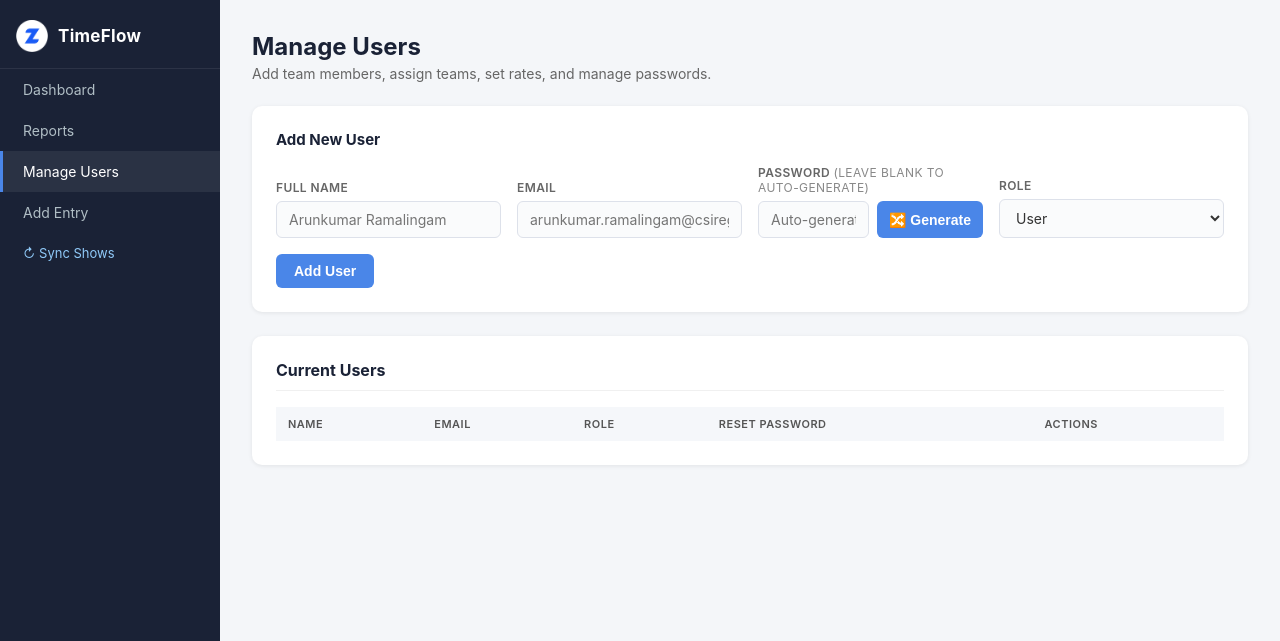
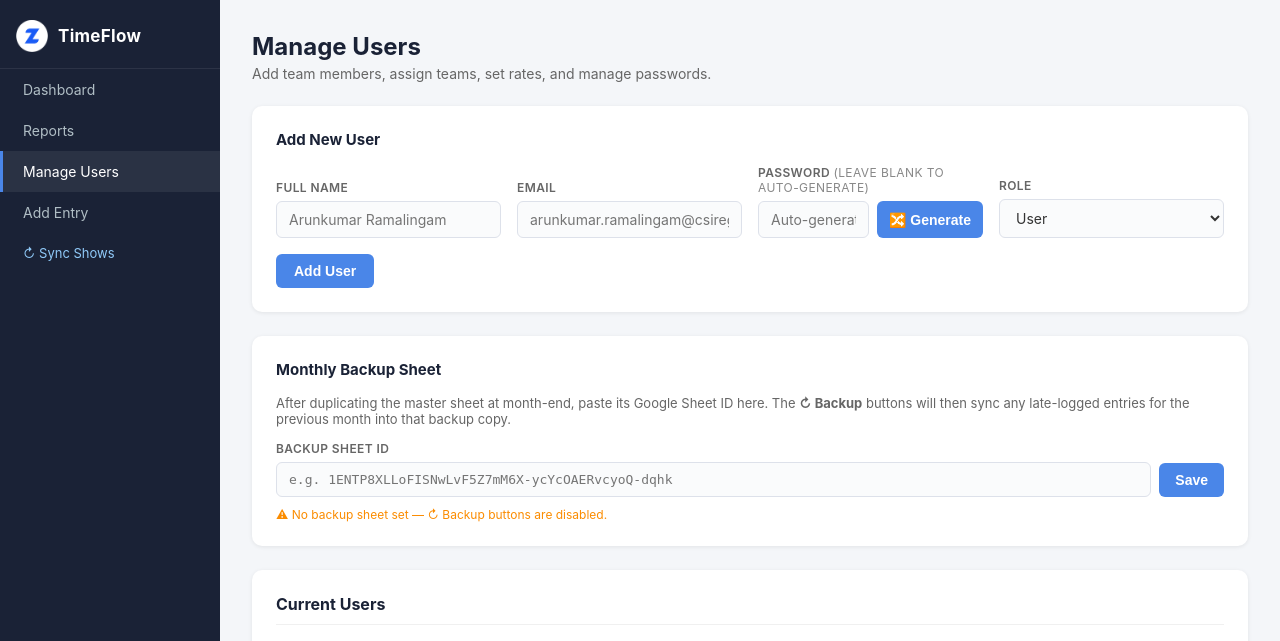
Before and after one commit to KirthiArun/timesheet-app, a Flask app: page /admin/users in a window 1280 px wide. Shown: the top 641 px of the page. Run offline with Flask 3, Linux system fonts and the light colour scheme; the visitor is signed in with stand-in values (Sample User, id 1); data comes from the database, SQL or seed files in the repository; data that the repository does not hold is empty; parts of the project's set-up code (start-up, migrations or seed data) failed here and were passed over; some libraries are stand-ins or nearby versions.

Commit message:
Backup on 1st of every month and sync missed entries to backup sheet from then on

```diff
--- a/app.py
+++ b/app.py
@@ -66,6 +66,34 @@ def db_execute(conn, sql, params=()):
         cur.execute(sql, params)
         return cur
     return conn.execute(sql, params)
+
+def get_setting(key, default=""):
+    conn = get_db()
+    row  = db_execute(conn, "SELECT value FROM app_settings WHERE key = ?", (key,)).fetchone()
+    conn.close()
+    return row["value"] if row else default
+
+def set_setting(key, value):
+    conn = get_db()
+    if DATABASE_URL:
+        db_execute(conn, """
+            INSERT INTO app_settings (key, value) VALUES (%s, %s)
+            ON CONFLICT (key) DO UPDATE SET value = EXCLUDED.value
+        """, (key, value))
+    else:
+        db_execute(conn, """
+            INSERT OR REPLACE INTO app_settings (key, value) VALUES (?, ?)
+        """, (key, value))
+    conn.commit()
+    conn.close()
+
+def prev_month_range_ist():
+    """(first_day_str, last_day_str) for the previous calendar month in IST."""
+    today_ist     = (datetime.utcnow() + timedelta(hours=5, minutes=30)).date()
+    first_of_curr = today_ist.replace(day=1)
+    last_of_prev  = first_of_curr - timedelta(days=1)
+    first_of_prev = last_of_prev.replace(day=1)
+    return first_of_prev.isoformat(), last_of_prev.isoformat()
 
 def column_exists(conn, table_name, column_name):
     if DATABASE_URL:
@@ -151,6 +179,11 @@ def init_db():
             notification_type TEXT NOT NULL DEFAULT 'warning',
             is_read           TEXT NOT NULL DEFAULT 'N',
             created_at        TEXT NOT NULL
+        )""")
+        cur.execute("""
+        CREATE TABLE IF NOT EXISTS app_settings (
+            key   TEXT PRIMARY KEY,
+            value TEXT NOT NULL DEFAULT ''
         )""")
 
     else:
@@ -214,6 +247,11 @@ def init_db():
             is_read TEXT NOT NULL DEFAULT 'N', created_at TEXT NOT NULL,
             FOREIGN KEY(user_id) REFERENCES users(user_id)
         )""")
+        cur.execute("""
+        CREATE TABLE IF NOT EXISTS app_settings (
+            key   TEXT PRIMARY KEY,
+            value TEXT NOT NULL DEFAULT ''
+        )""")
 
     # Seed admin user
     p = get_placeholder()
@@ -932,7 +970,8 @@ def monthly():
         week_days    = []
         flat_entries = []
         week_logged  = 0
-        week_req     = 0
+        week_cap     = 0   # full week capacity (all working days in month)
+        week_req     = 0   # elapsed working days only (for on-track badge)
 
         for i in range(5):
             d = w_start + timedelta(days=i)
@@ -942,8 +981,9 @@ def monthly():
                 continue
 
             total = day_totals.get(d.isoformat(), 0)
+            week_cap += 8               # always accumulate full capacity
             if d <= today:
-                week_req += 8
+                week_req += 8           # only elapsed days count as "required"
             week_logged += total
 
             if d > today:
@@ -976,20 +1016,28 @@ def monthly():
                 "days":       week_days,
                 "entries":    flat_entries,
                 "logged":     week_logged,
-                "required":   week_req,
+                "capacity":   week_cap,   # shown in header (full week)
+                "required":   week_req,   # used for on-track badge
                 "is_current": w_start == cur_monday,
             })
 
         w_start += timedelta(days=7)
 
-    # Month totals — only count working days up to today
-    month_logged   = sum(day_totals.values())
-    wk_days_so_far = sum(
+    # Month totals
+    month_logged = sum(day_totals.values())
+
+    # Full month capacity (all working days regardless of date)
+    month_capacity = sum(
+        1 for i in range((last_day - first_day).days + 1)
+        if (first_day + timedelta(days=i)).weekday() < 5
+    ) * 8
+
+    # Elapsed working days (for progress % — are you on track?)
+    month_required = sum(
         1 for i in range((min(last_day, today) - first_day).days + 1)
         if (first_day + timedelta(days=i)).weekday() < 5
-    )
-    month_required = wk_days_so_far * 8
-    progress_pct   = min(100, round(month_logged / month_required * 100)) if month_required else 0
+    ) * 8
+    progress_pct = min(100, round(month_logged / month_required * 100)) if month_required else 0
 
     return render_template("monthly.html",
         month_label    = first_day.strftime("%B %Y"),
@@ -997,6 +1045,7 @@ def monthly():
         next_month     = next_month,
         weeks          = weeks,
         month_logged   = month_logged,
+        month_capacity = month_capacity,
         month_required = month_required,
         progress_pct   = progress_pct,
     )
@@ -1099,6 +1148,28 @@ def reports():
                     "missing_days": missing_days,
                     "total_missing": sum(d["missing"] for d in missing_days)})
 
+    # ── Daily totals per employee ─────────────────────────────────────────────
+    daily_rows = db_execute(conn, f"""
+        SELECT u.name, t.work_date, SUM(t.hours) AS day_total
+        FROM timesheet_entries t
+        JOIN users u ON t.user_id = u.user_id
+        WHERE 1=1 {base_filters}
+        GROUP BY u.name, t.work_date
+        ORDER BY u.name ASC, t.work_date ASC
+    """, params).fetchall()
+
+    emp_days = {}
+    for r in daily_rows:
+        emp_days.setdefault(r["name"], []).append({
+            "date":     r["work_date"],
+            "day_name": datetime.strptime(r["work_date"], "%Y-%m-%d").strftime("%a"),
+            "hours":    r["day_total"],
+        })
+    daily_breakdown = [
+        {"name": name, "days": days, "total": round(sum(d["hours"] for d in days), 2)}
+        for name, days in emp_days.items()
+    ]
+
     users     = db_execute(conn, "SELECT user_id, name FROM users ORDER BY name").fetchall()
     show_rows = db_execute(conn,
         "SELECT show_id, year, show_code, show_name FROM shows ORDER BY year, show_code, show_name"
@@ -1108,6 +1179,7 @@ def reports():
 
     return render_template("reports.html",
         entries=entries, summary=summary, missing_report=missing_report,
+        daily_breakdown=daily_breakdown,
         users=users, shows=show_rows, codes=codes,
         from_date=from_date, to_date=to_date, report_type=report_type)
 
@@ -1201,7 +1273,8 @@ def admin_users():
     conn  = get_db()
     users = db_execute(conn, "SELECT user_id, name, email, role, team, description, rate_per_hour, hike FROM users ORDER BY team, name").fetchall()
     conn.close()
-    return render_template("admin_users.html", users=users)
+    return render_template("admin_users.html", users=users,
+                           backup_sheet_id=get_setting("backup_sheet_id"))
 
 
 @app.route("/admin/users/add", methods=["POST"])
@@ -1322,9 +1395,51 @@ def admin_sync_user(user_id):
         flash("User not found.", "error")
         return redirect(url_for("admin_users"))
     do_sheets_sync(user_id)
-    flash(f"Re-sync triggered for {user['name']}.", "success")
+    flash(f"Sync to live sheet triggered for {user['name']}.", "success")
     return redirect(url_for("admin_users"))
 
+
+@app.route("/admin/users/sync-backup/<int:user_id>")
+@login_required
+@admin_required
+def admin_sync_user_backup(user_id):
+    if not SHEETS_SYNC_ENABLED:
+        flash("Google Sheets sync is not configured.", "error")
+        return redirect(url_for("admin_users"))
+
+    backup_id = get_setting("backup_sheet_id")
+    if not backup_id:
+        flash("No backup sheet ID saved. Paste it in the Backup Sheet panel first.", "error")
+        return redirect(url_for("admin_users"))
+
+    conn = get_db()
+    user = db_execute(conn, "SELECT name FROM users WHERE user_id=?", (user_id,)).fetchone()
+    conn.close()
+    if not user:
+        flash("User not found.", "error")
+        return redirect(url_for("admin_users"))
+
+    prev_start, prev_end = prev_month_range_ist()
+    ok, err = sync_user_to_sheet(user_id, spreadsheet_id=backup_id,
+                                 from_date=prev_start, to_date=prev_end)
+    if ok:
+        flash(f"Backup sync complete for {user['name']} ({prev_start[:7]}).", "success")
+    else:
+        flash(f"Backup sync failed for {user['name']}: {err}", "error")
+    return redirect(url_for("admin_users"))
+
+
+@app.route("/admin/settings/backup-sheet", methods=["POST"])
+@login_required
+@admin_required
+def admin_save_backup_sheet():
+    sheet_id = request.form.get("backup_sheet_id", "").strip()
+    set_setting("backup_sheet_id", sheet_id)
+    if sheet_id:
+        flash("Backup sheet ID saved.", "success")
+    else:
+        flash("Backup sheet ID cleared.", "success")
+    return redirect(url_for("admin_users"))
 
 
 # ── Vacation Notification ─────────────────────────────────────────────────────
--- a/templates/admin_users.html
+++ b/templates/admin_users.html
@@ -36,6 +36,43 @@
             <button type="submit">Add User</button>
         </div>
     </form>
+</div>
+
+{# ── Backup Sheet Settings ── #}
+<div class="form-panel">
+    <h2>Monthly Backup Sheet</h2>
+    <p style="font-size:13px;color:#666;margin-bottom:14px;">
+        After duplicating the master sheet at month-end, paste its Google Sheet ID here.
+        The <strong>↻ Backup</strong> buttons will then sync any late-logged entries for
+        the previous month into that backup copy.
+    </p>
+    <form method="POST" action="{{ url_for('admin_save_backup_sheet') }}" class="grid-form">
+        <div class="full">
+            <label>Backup Sheet ID</label>
+            <div style="display:flex;gap:8px;align-items:center;">
+                <input type="text" name="backup_sheet_id"
+                       value="{{ backup_sheet_id }}"
+                       placeholder="e.g. 1ENTP8XLLoFISNwLvF5Z7mM6X-ycYcOAERvcyoQ-dqhk"
+                       style="font-family:monospace;font-size:13px;flex:1;">
+                <button type="submit" style="white-space:nowrap;padding:9px 16px;">Save</button>
+                {% if backup_sheet_id %}
+                <a href="https://docs.google.com/spreadsheets/d/{{ backup_sheet_id }}"
+                   target="_blank" style="font-size:13px;color:#4a86e8;white-space:nowrap;">
+                   ↗ Open sheet
+                </a>
+                {% endif %}
+            </div>
+        </div>
+    </form>
+    {% if backup_sheet_id %}
+    <p style="font-size:12px;color:#43a047;margin-top:10px;margin-bottom:0;">
+        ✓ Backup sheet configured for previous month.
+    </p>
+    {% else %}
+    <p style="font-size:12px;color:#fb8c00;margin-top:10px;margin-bottom:0;">
+        ⚠ No backup sheet set — ↻ Backup buttons are disabled.
+    </p>
+    {% endif %}
 </div>
 
 <div class="panel">
@@ -100,7 +137,13 @@
                        style="display:none;color:#888;"
                        onclick="cancelEdit({{ u.user_id }}); return false;">Cancel</a>
                     <a class="action-link" href="{{ url_for('admin_sync_user', user_id=u.user_id) }}"
-                       title="Re-sync sheet">↻</a>
+                       title="Sync current month to live sheet">↻ Live</a>
+                    {% if backup_sheet_id %}
+                    <a class="action-link backup-sync-link"
+                       href="{{ url_for('admin_sync_user_backup', user_id=u.user_id) }}"
+                       title="Sync previous month to backup sheet"
+                       onclick="return confirm('Sync {{ u.name }} (prev month) to backup sheet?')">↻ Backup</a>
+                    {% endif %}
                     {% if u.user_id != session.get('user_id') %}
                     <a class="danger-link" href="{{ url_for('admin_delete_user', user_id=u.user_id) }}"
                        onclick="return confirm('Delete {{ u.name }}?')">Delete</a>
@@ -119,6 +162,8 @@
 .users-table th { font-size: 11px; }
 .ei { width: 100%; padding: 4px 6px; font-size: 13px; border: 1px solid #4a86e8; border-radius: 4px; }
 .dv { display: inline-block; }
+.backup-sync-link { color: #e65100 !important; }
+.backup-sync-link:hover { color: #bf360c !important; }
 </style>
 
 <script>
```
Also changed, not shown: sheets_sync.py (+77 -35 lines), templates/monthly.html (+13 -7 lines), templates/reports.html (+58 -0 lines).
